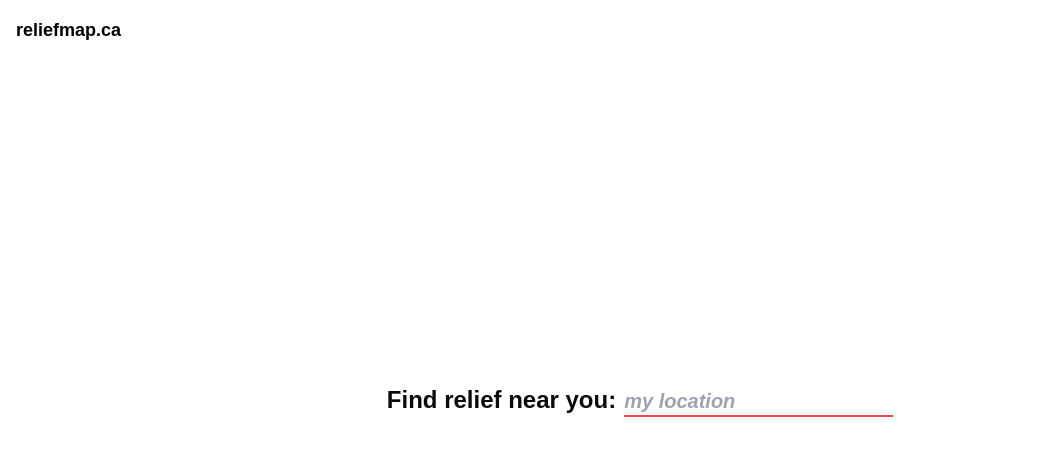
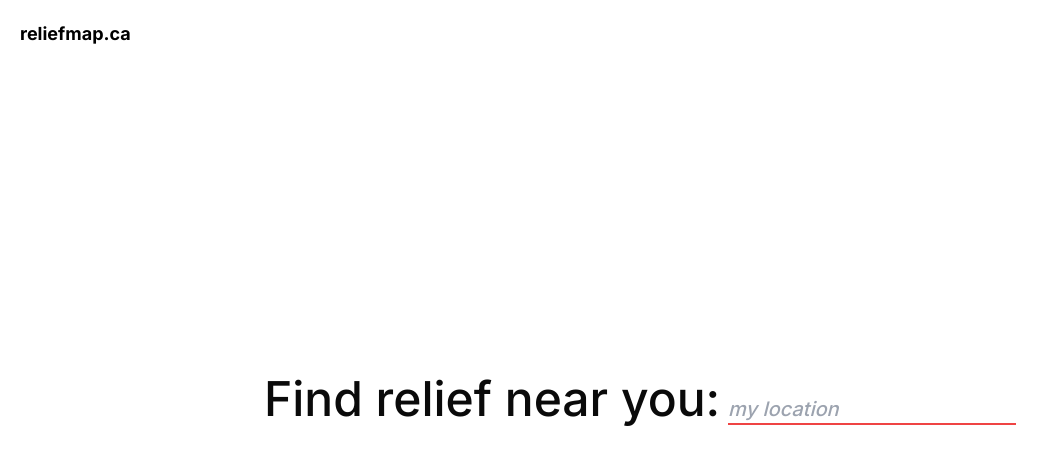
Before and after one commit to ChristianFisla/newhacks-project, a Next.js app: page / in a window 1280 px wide. Shown: the top 464 px of the page, without its empty margins (0-1062 px from the left). Built offline with nearby package versions, Linux system fonts and the light colour scheme.

Commit message:
added support font

```diff
--- /dev/null
+++ b/app/fonts.js
@@ -0,0 +1,16 @@
+import { Inter, Inter_Tight, Libre_Franklin } from "next/font/google";
+
+export const inter = Inter({
+    subsets: ['latin'],
+    display: 'swap',
+})
+
+export const inter_tight = Inter_Tight({
+    subsets: ['latin'],
+    display: 'swap',
+})
+
+export const libre_franklin = Libre_Franklin({
+    subsets: ['latin'],
+    display: 'swap',
+})
--- a/app/page.js
+++ b/app/page.js
@@ -1,6 +1,7 @@
 'use client'; // Ensures client-side rendering
 
 import { useState } from 'react';
+import { inter } from './fonts';
 
 const canadianCities = [
   "Toronto", "Vancouver", "Montreal", "Calgary", "Edmonton", "Ottawa",
@@ -38,13 +39,13 @@ const Page = () => {
   return (
     <div className="relative h-screen flex flex-col items-center justify-center">
       {/* Top Left Corner Text */}
-      <div className="absolute top-4 left-4 font-bold text-lg">
+      <div className={`${inter.className} absolute top-5 left-5 font-bold text-lg`}>
         <a href="/" className="text-black">reliefmap.ca</a>
       </div>
 
       {/* Main Content */}
       <div className="text-center">
-        <p className="text-2xl font-bold">
+        <h className={`${inter.className} text-5xl font-medium`}>
           Find relief near you:
           <input
             type="text"
@@ -53,7 +54,7 @@ const Page = () => {
             placeholder="my location"
             className="ml-2 border-b-2 border-red-500 outline-none italic text-xl"
           />
-        </p>
+        </h>
 
         {/* Suggestions Dropdown */}
         {suggestions.length > 0 && (
```
